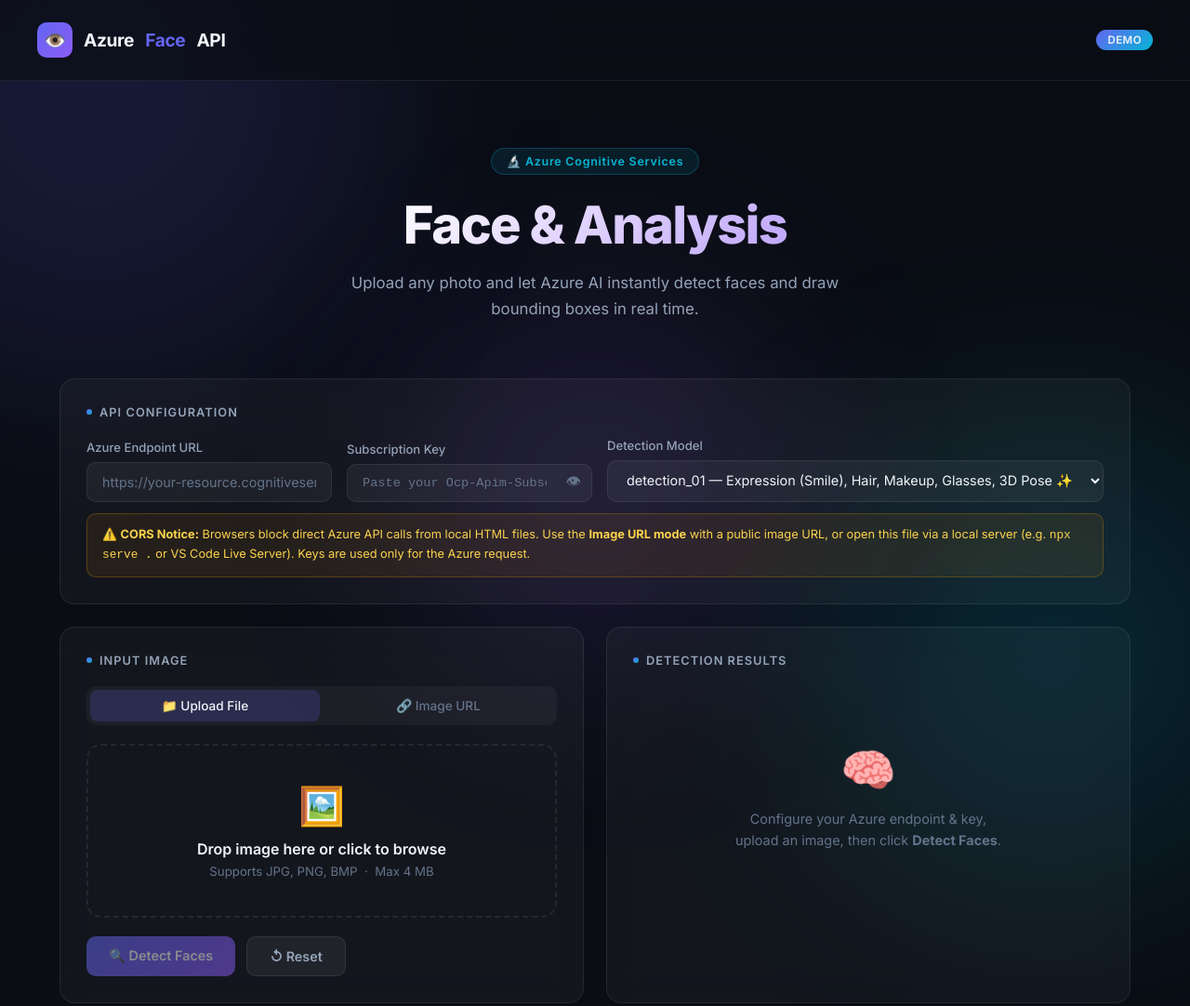
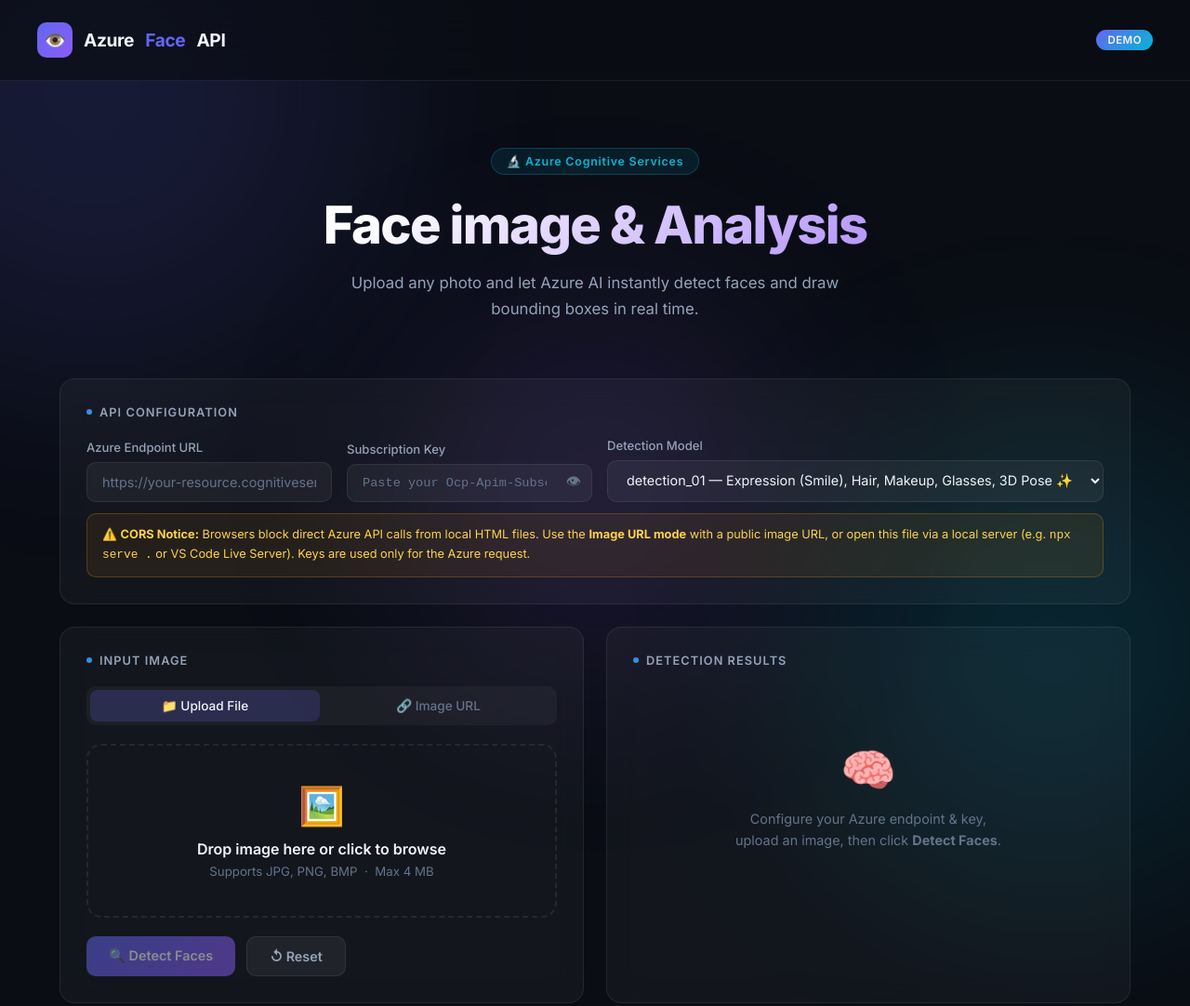
Before and after one commit to Steve-2000/face-identification, a website built with Vite: page index.html in a window 1280 px wide. Shown: the top 1082 px of the page at 93% size. Built offline with nearby package versions, Linux system fonts and the light colour scheme.

Commit message:
Update index.html

```diff
--- a/index.html
+++ b/index.html
@@ -751,7 +751,7 @@
   </header>
   <section class="hero">
     <div class="hero-tag">🔬 Azure Cognitive Services</div>
-    <h1>Face  &amp; Analysis</h1>
+    <h1>Face image &amp; Analysis</h1>
     <p>Upload any photo and let Azure AI instantly detect faces and draw bounding boxes in real time.</p>
   </section>
   <main class="main">
```
